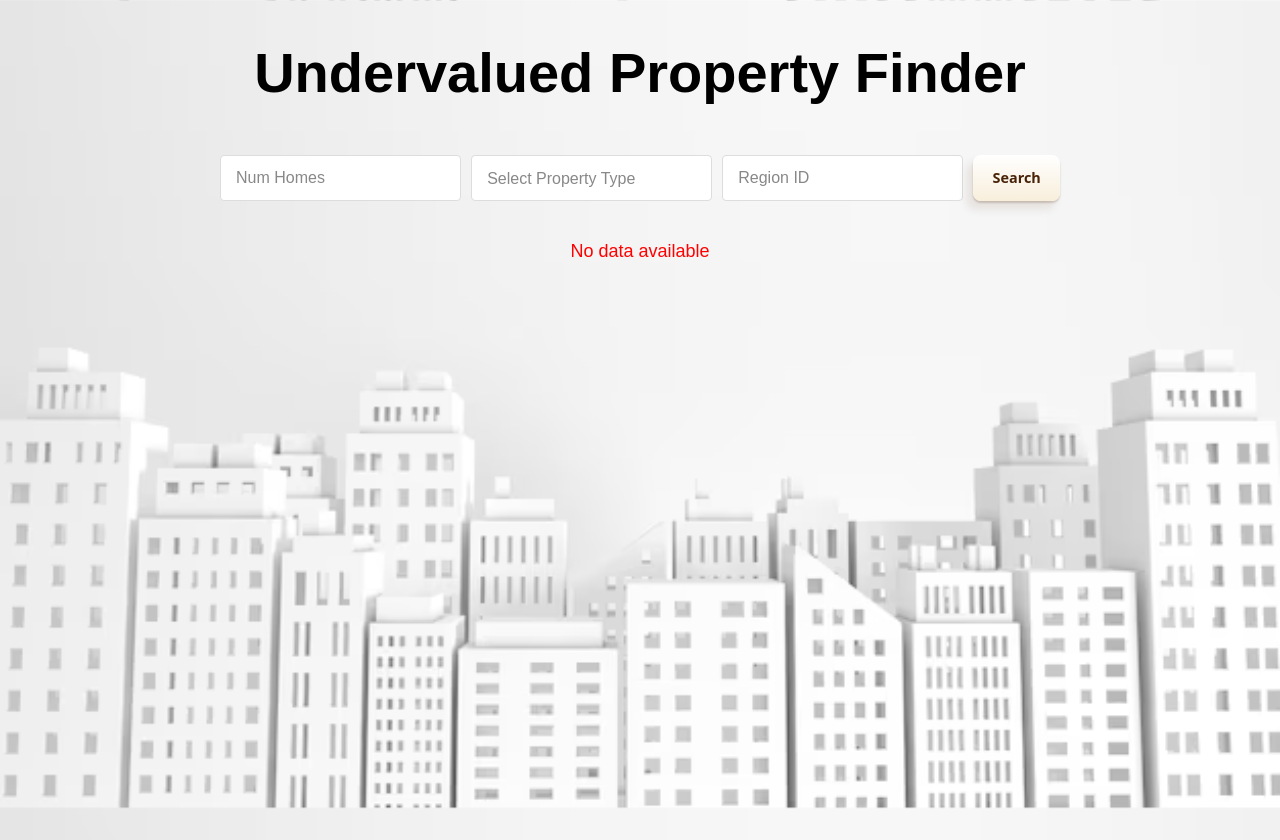
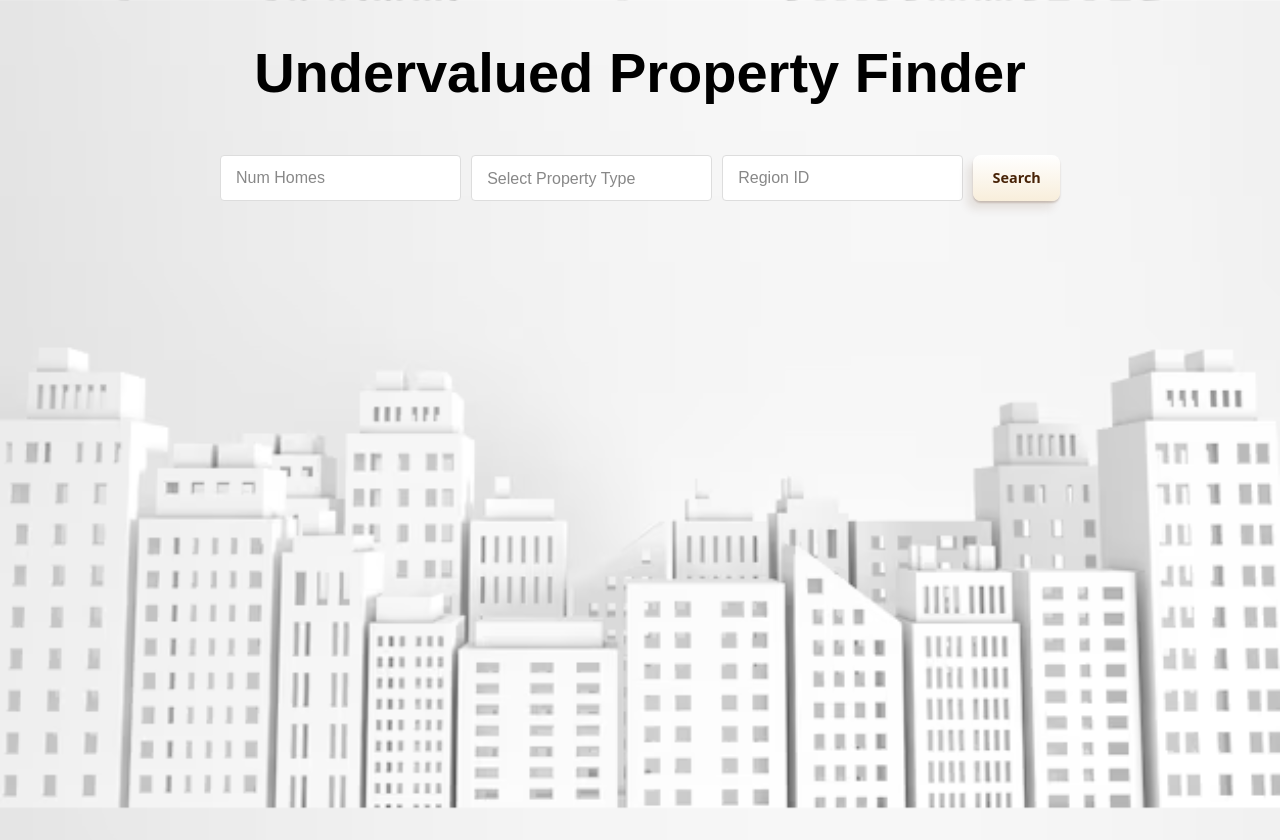
Before and after one commit to atulchoudhary29/property-finder, a React (Create React App) app in the folder Frontend/: page / in a window 1280 px wide. Built offline with nearby package versions, Linux system fonts and the light colour scheme.

Commit message:
Update App.js

```diff
--- a/Frontend/src/App.js
+++ b/Frontend/src/App.js
@@ -13,6 +13,7 @@ function App() {
   const [tableData, setTableData] = useState(null);
   const [sortBy, setSortBy] = useState(null);
   const [sortOrder, setSortOrder] = useState("asc");
+  const [searchAttempted, setSearchAttempted] = useState(false);
 
   function convertToCSV(objArray) {
     const array =
@@ -99,6 +100,7 @@ function App() {
   const handleSubmit = async (e) => {
     e.preventDefault();
     setProcessing(true);
+    setSearchAttempted(true);
 
     // Call the Flask backend here using fetch
     try {
@@ -207,7 +209,7 @@ function App() {
         </div>
       )}
 
-      {!processing && !tableData && (
+      {!processing && searchAttempted && !tableData && (
         <div className="no-data-available">No data available</div>
       )}
 
```
